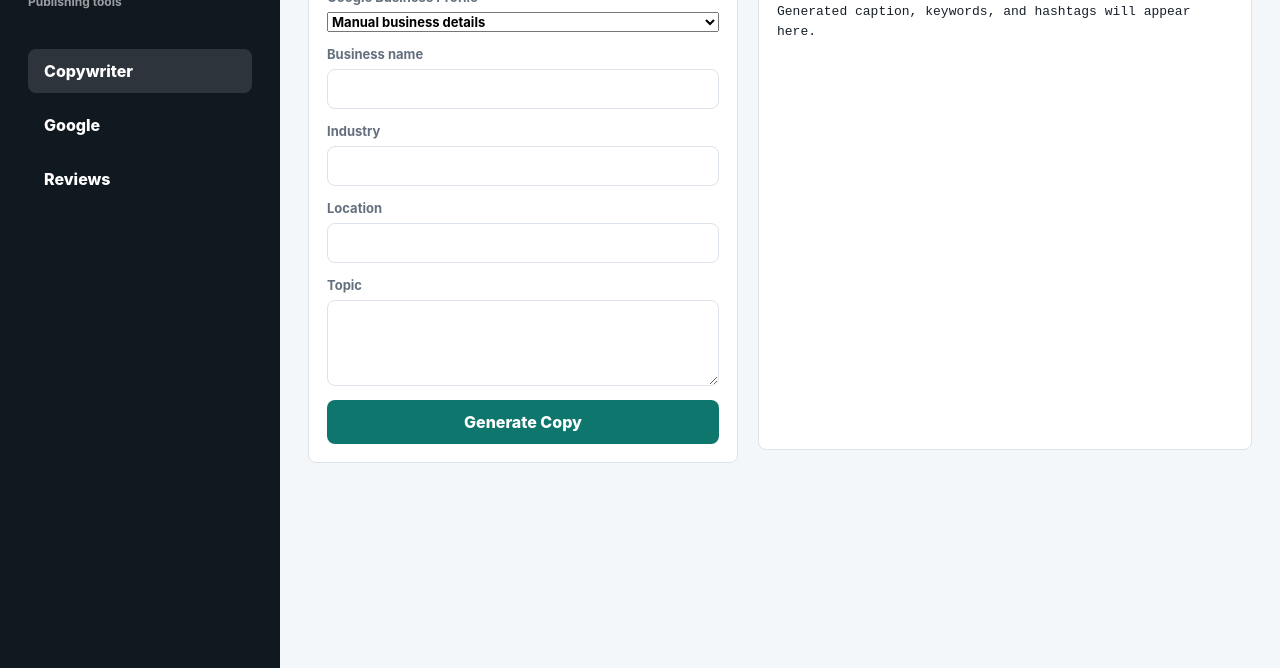
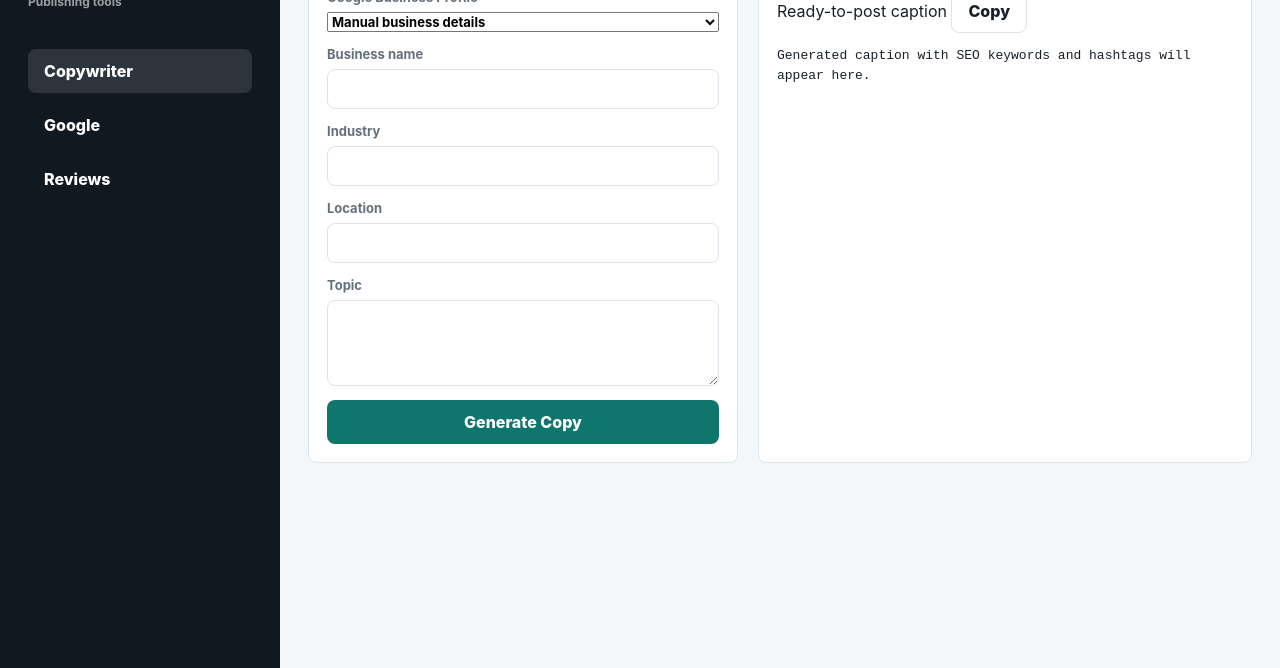
Before and after one commit to marketinggptenterprise/New-one, a website: page public/index.html in a window 1280 px wide. Shown: the part 132-800 px from the top of the page. Drawn offline with Linux system fonts and the light colour scheme.

Commit message:
Add files via upload

```diff
--- a/public/index.html
+++ b/public/index.html
@@ -43,7 +43,14 @@
               <label>Topic<textarea name="topic"></textarea></label>
               <button type="submit">Generate Copy</button>
             </form>
-            <pre id="copyOutput" class="panel output">Generated caption, keywords, and hashtags will appear here.</pre>
+            <div class="panel output-panel">
+              <div class="output-actions">
+                <span>Ready-to-post caption</span>
+                <button id="copyCaption" class="secondary" type="button">Copy</button>
+              </div>
+              <pre id="copyOutput" class="output">Generated caption with SEO keywords and hashtags will appear here.</pre>
+              <p id="copyStatus" class="status"></p>
+            </div>
           </div>
         </section>
 
--- a/public/styles.css
+++ b/public/styles.css
@@ -276,6 +276,31 @@ textarea {
   color: var(--ink);
 }
 
+.output-panel {
+  padding: 0;
+  overflow: hidden;
+}
+
+.output-panel .output {
+  border: 0;
+  border-radius: 0;
+  min-height: 330px;
+  margin: 0;
+  padding: 18px;
+}
+
+.output-actions {
+  min-height: 54px;
+  border-bottom: 1px solid var(--line);
+  padding: 8px 12px 8px 18px;
+  display: flex;
+  align-items: center;
+  justify-content: space-between;
+  gap: 12px;
+  color: var(--muted);
+  font-weight: 800;
+}
+
 .output.compact {
   min-height: 160px;
   margin-top: 14px;
```
Also changed, not shown: public/app.js (+14 -0 lines).
